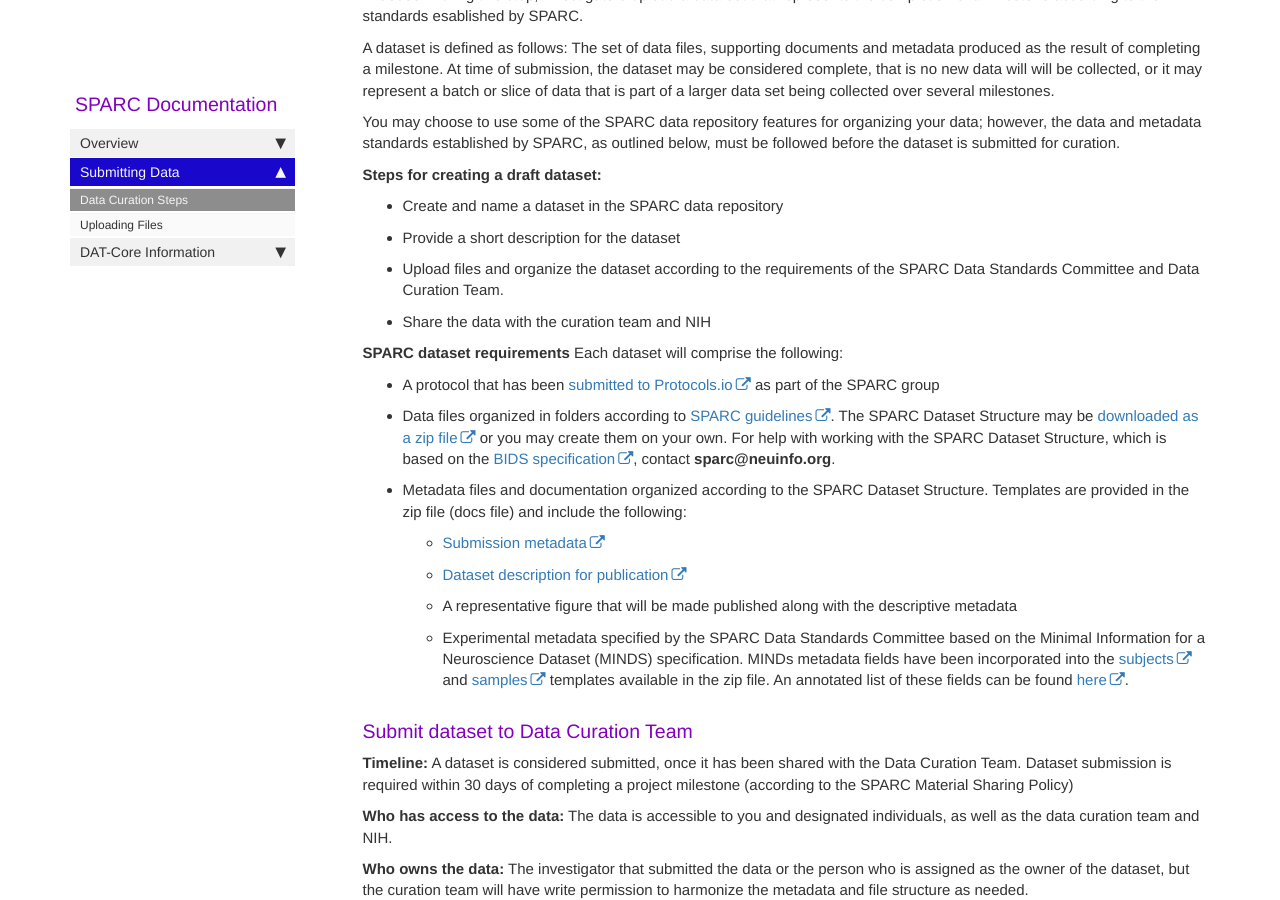
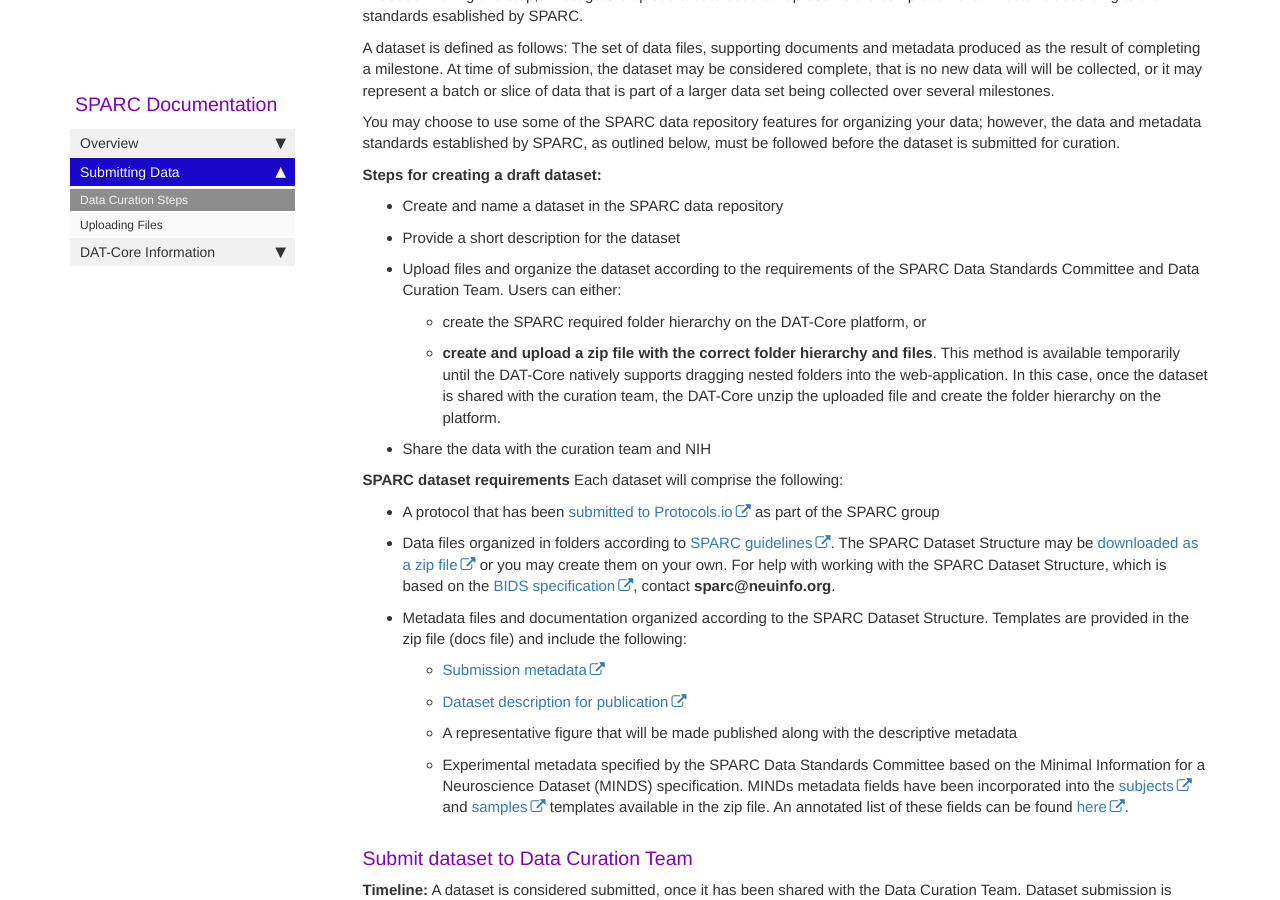
Before and after one commit to tgbugs/docs.sparc.science, a Jekyll site: the page built from pages/data_submission/submit_data.md, in a window 1280 px wide and 900 px high, scrolled down 921 px. Built offline with Jekyll 4.4.1, drawn with Linux system fonts in a browser that asks for light colours; nearby versions of some CDN libraries; comment, search, counter and statistics services are not loaded.

Commit message:
add temporary method for uploading zip files

```diff
--- a/pages/data_submission/submit_data.md
+++ b/pages/data_submission/submit_data.md
@@ -29,7 +29,9 @@ You may choose to use some of the SPARC data repository features for organizing
 **Steps for creating a draft dataset:**
 - Create and name a dataset in the SPARC data repository
 - Provide a short description for the dataset
-- Upload files and organize the dataset according to the requirements of the SPARC Data Standards Committee and Data Curation Team.
+- Upload files and organize the dataset according to the requirements of the SPARC Data Standards Committee and Data Curation Team. Users can either:
+  - create the SPARC required folder hierarchy on the DAT-Core platform, or
+  - **create and upload a zip file with the correct folder hierarchy and files**. This method is available temporarily until the DAT-Core natively supports dragging nested folders into the web-application. In this case, once the dataset is shared with the curation team, the DAT-Core unzip the uploaded file and create the folder hierarchy on the platform.
 - Share the data with the curation team and NIH
 
 **SPARC dataset requirements** Each dataset will comprise the following:
```
